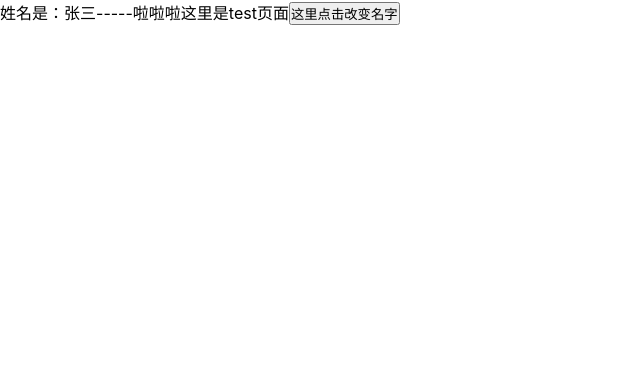
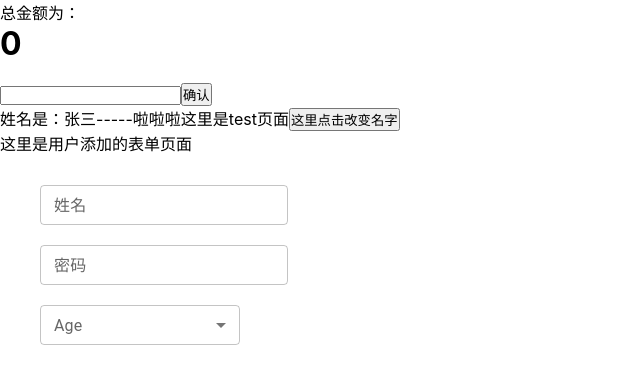
Before and after one commit to tyued/reactFunTest, a React (Create React App) app: page /addUser in a window 1280 px wide. Shown: the top 384 px of the page, without its empty margins (0-640 px from the left). Built offline with nearby package versions, Linux system fonts and the light colour scheme.

Commit message:
增加了计数器  和 表单

```diff
--- a/package.json
+++ b/package.json
@@ -9,8 +9,9 @@
     "@testing-library/jest-dom": "^5.15.1",
     "@testing-library/react": "^11.2.7",
     "@testing-library/user-event": "^12.8.3",
-    "react": "^17.0.2",
-    "react-dom": "^17.0.2",
+    "react": "^16.13.1",
+    "react-dom": "^16.13.1",
+    "react-router-dom": "^5.2.0",
     "react-scripts": "4.0.3",
     "web-vitals": "^1.1.2"
   },
@@ -40,7 +41,6 @@
   },
   "devDependencies": {
     "node-sass": "^6.0.1",
-    "react-router-dom": "^6.0.2",
     "sass-loader": "^12.3.0"
   }
 }
--- a/src/App.js
+++ b/src/App.js
@@ -3,8 +3,11 @@ import './App.scss';
 import { SessionContext, sessionID } from './component/session'
 import Message from './component/message'
 import Test from './views/test'
-import { useState, useCallback } from 'react';
-import { Snackbar } from '@material-ui/core'
+import { useState, useCallback, useEffect } from 'react';
+import { Snackbar, Typography } from '@material-ui/core'
+import { Switch, BrowserRouter as Router, Route } from 'react-router-dom'
+
+import AddUser from './views/adduser'
 
 function App() {
     const sessObj = sessionID
@@ -20,6 +23,9 @@ function App() {
     //         }
     //     })
     // }
+
+
+
     const handleSetMessage = useCallback(
         (message) => {
             setMessage(()=>{
@@ -49,6 +55,7 @@ function App() {
          * 2、 Provider value如果是方法那么再其他组件中就可以直接控制最外层的State  例如：[message,setMessage] = useState 中就可以在任意组件中修改message的值
          *
          *  */
+        <Router>
             <SessionContext.Provider value={sessObj}>
                 <Message.Provider value={handleSetMessage}>
                     <Snackbar
@@ -58,8 +65,17 @@ function App() {
                         message={message.message}
                     />
                     <Test></Test>
+                    <Switch>
+                        <Route exact path='/Typography'>
+                            <Typography variant='h3'>
+                                这里是啥
+                            </Typography>
+                        </Route>
+                        <Route exact path='/addUser' component={()=><AddUser/>}></Route>
+                    </Switch>
                 </Message.Provider>
             </SessionContext.Provider>
+        </Router>
     );
 }
 
--- /dev/null
+++ b/src/views/adduser.jsx
@@ -0,0 +1,48 @@
+import { Container, TextField, Box, Select, MenuItem, InputLabel, FormControl } from '@material-ui/core'
+import React, { useState,useEffect } from 'react'
+
+export default function Adduser() {
+    const [formData, setFormData] = useState({});
+
+    useEffect(() => {
+        console.log("我这里进来了")
+    });
+
+    const handleChange = (propName) => {
+        return (event) => {
+            setFormData({...formData,[propName]:event.target.value})
+        }
+    }
+    console.log(formData,'formData--a')
+    return (
+        <div>
+            这里是用户添加的表单页面
+            <Container style={{padding:'20px 0'}} maxWidth='lg'>
+                <Box style={{padding:'10px 0'}} maxWidth='lg'>
+                    <TextField label='姓名' size='small' variant='outlined' />
+                </Box>
+                <Box style={{padding:'10px 0'}} maxWidth='lg'>
+                    <TextField label='密码' size='small' type='password' variant='outlined' />
+                </Box>
+                <Box style={{padding:'10px 0'}}>
+                    <FormControl style={{width:'200px'}}>
+                        <InputLabel size='small' id='formAge'>Age</InputLabel>
+                        <Select
+                            labelId='formAge'
+                            label='Age'
+                            value={formData.age||''}
+                            onChange={handleChange('age')}
+                            size='small'
+                        >
+                            <MenuItem value={1}>男</MenuItem>
+                            <MenuItem value={2}>女</MenuItem>
+                        </Select>
+                    </FormControl>
+                </Box>
+                <Box style={{padding:'10px 0'}}>
+
+                </Box>
+            </Container>
+        </div>
+    )
+}
--- a/src/views/test.js
+++ /dev/null
@@ -1,23 +0,0 @@
-import React, { useContext, useState } from 'react'
-import { SessionContext } from '../component/session'
-import Message from '../component/message'
-
-export default function Test() {
-    const setSession = useContext(SessionContext);
-    const setMessage = useContext(Message);
-    const [userName,setUserName] = useState('张三');
-
-    const changeName = () => {
-        // console.log('我这里按了按钮')
-        setUserName('李四')
-        setMessage({message:'123456'})
-    }
-
-    // console.log(setSession,'setSession')
-    return (
-        <div>
-            姓名是：{userName}-----啦啦啦这里是test页面
-            <button onClick={changeName}>这里点击改变名字</button>
-        </div>
-    )
-}
--- /dev/null
+++ b/src/views/test.jsx
@@ -0,0 +1,119 @@
+import React, { useContext, useState, useRef, useEffect, useCallback } from 'react'
+import { SessionContext } from '../component/session'
+import Message from '../component/message'
+import { render } from '@testing-library/react';
+
+let step = 0;
+let targetNum = 0;
+
+export default function Test() {
+    const setSession = useContext(SessionContext);
+    const setMessage = useContext(Message);
+    const [state,setState] = useState({user:'张三',totalNum:0});
+    // const [totalNum,setTotalNum] = useState(()=>{
+    //     console.log('inital count');
+    //     return props.defaultCount || 0;
+    // });
+
+//  console.log('inital count');
+//  return props.defaultCount || 0;
+
+    const inputRef = useRef(null);
+
+
+
+    const changeName = () => {
+        // console.log('我这里按了按钮')
+        setState({...state,user:'李四'})
+        setMessage({message:'123456'})
+    }
+
+    const renderNum = useCallback(
+        () => {
+            if(targetNum === state.totalNum){
+                step = 0;
+                return;
+            }
+            if(step === 0){
+                step = Math.round((targetNum-state.totalNum)/40)
+                if(step === 0) step = (targetNum-state.totalNum>0)?1:-1
+            }
+            console.log(state.totalNum,"totalNum")
+            console.log(step,'step')
+            let newNum = state.totalNum + step;
+            // console.log(newNum,'newNum')
+            setState((prevState) =>{return {...state,totalNum:prevState.totalNum+step}});
+
+            if(step < 0){
+                console.log('BBBBB')
+                if(state.totalNum < targetNum) setState({...state,totalNum:targetNum});
+            }else{
+                if(state.totalNum > targetNum){
+                    setState({...state,totalNum:targetNum})
+                    return
+                }
+
+            }
+            console.log(state.totalNum,'最终')
+
+            setTimeout(()=>{
+                console.log(state.totalNum,'最终AAAAA')
+                console.log('AAAAAA')
+                renderNum();
+            },50)
+        },
+        [state],
+    )
+
+    // () => {
+    //     if(targetNum === state.totalNum){
+    //         step = 0;
+    //         return;
+    //     }
+    //     if(step === 0){
+    //         step = Math.round((targetNum-state.totalNum)/40)
+    //         if(step === 0) step = (targetNum-state.totalNum>0)?1:-1
+    //     }
+    //     console.log(state.totalNum,"totalNum")
+    //     console.log(step,'step')
+    //     let newNum = state.totalNum + step;
+    //     console.log(newNum,'newNum')
+    //     setState({...state,totalNum:newNum});
+
+    //     // if(step < 0){
+    //     //     console.log('BBBBB')
+    //     //     if(state.totalNum < targetNum) setState({...state,totalNum:targetNum});
+    //     // }else{
+    //     //     // if(totalNum < targetNum) setTotalNum(targetNum)
+    //     // }
+    //     console.log(state.totalNum,'最终')
+
+    //     setTimeout(()=>{
+    //         console.log(state.totalNum,'最终AAAAA')
+    //         console.log('AAAAAA')
+    //         renderNum();
+    //     },2000)
+    // }
+
+    useEffect(()=>{
+        console.log(state);
+    },[state])
+
+    const comfirmNum = () => {
+        // setTotalNum((inputRef.current?.value)*1)
+        targetNum = (inputRef.current?.value)*1;
+        renderNum()
+        // console.log(inputRef.current?.value,'6666')
+    }
+
+    // console.log(totalNum,'totalNum')
+    return (
+        <div>
+            总金额为：<h1>{state.totalNum}</h1>  <br/>
+            <input ref={inputRef}/>
+            <button onClick={comfirmNum}>确认</button> <br/>
+            姓名是：{state.user}-----啦啦啦这里是test页面
+            <button onClick={changeName}>这里点击改变名字</button>
+        </div>
+    )
+}
```
Also changed, not shown: 1 other file (tests, documents, lock files or other folders). Lines whose indentation alone changed are shown as unchanged.
